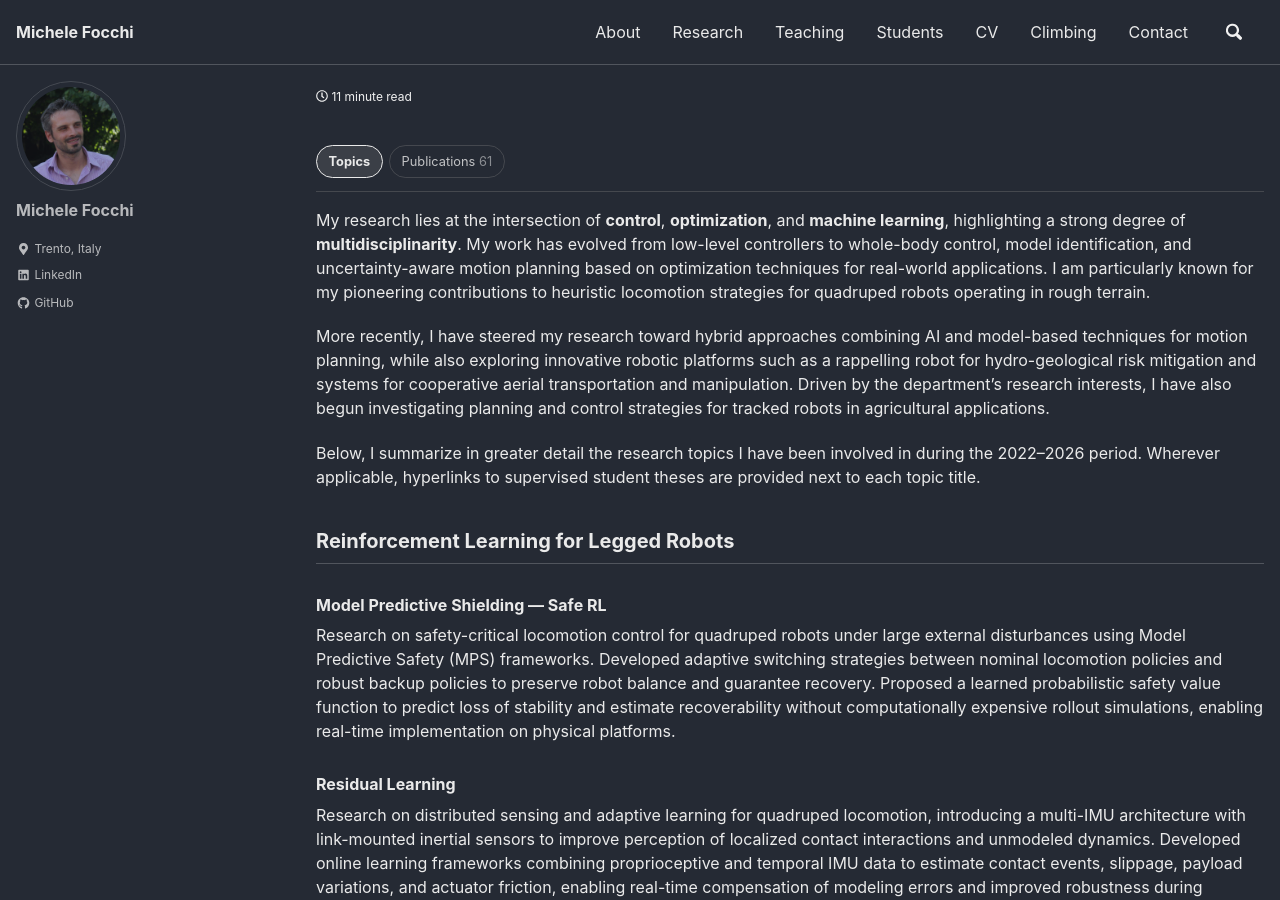
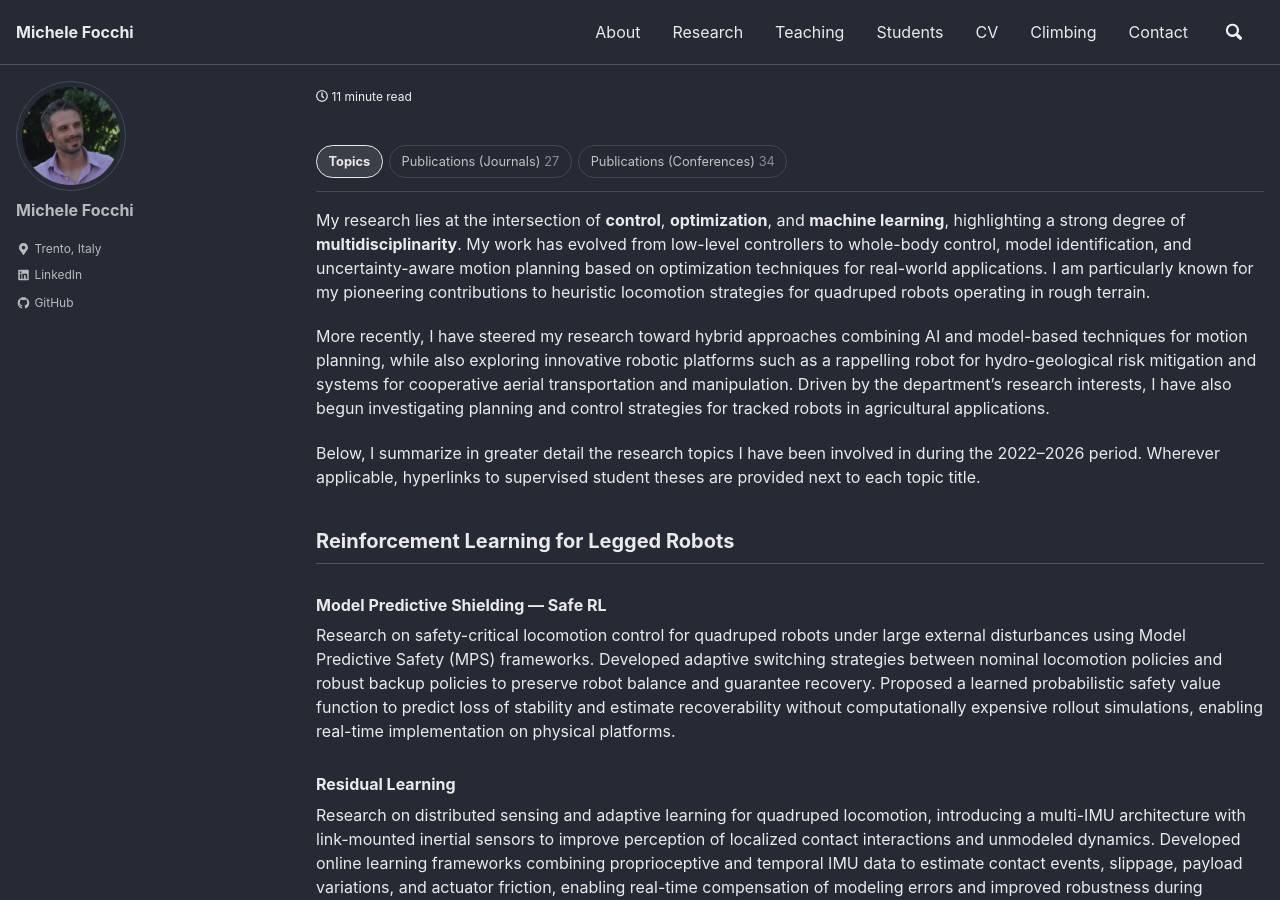
Before and after one commit to mfocchi/mfocchi.github.io, a Jekyll site: the page built from _pages/Research.md, in a window 1280 px wide and 900 px high. Built offline with Jekyll 4.4.1, drawn with Linux system fonts in a browser that asks for light colours; cached includes are drawn as plain includes; nearby versions of some CDN libraries.

Commit message:
split journals from conferences

```diff
--- a/_pages/Research.md
+++ b/_pages/Research.md
@@ -21,7 +21,7 @@
 .research-js .research-panel > h1:first-child { display: none; }
 </style>
 
-<div class="research-tabbar" id="research-tabbar" role="tablist" hidden><button type="button" role="tab" data-tab="topics" aria-selected="false">Topics</button><button type="button" role="tab" data-tab="publications" aria-selected="false">Publications<span class="n">61</span></button></div>
+<div class="research-tabbar" id="research-tabbar" role="tablist" hidden><button type="button" role="tab" data-tab="topics" aria-selected="false">Topics</button><button type="button" role="tab" data-tab="journals" aria-selected="false">Publications (Journals)<span class="n">27</span></button><button type="button" role="tab" data-tab="conferences" aria-selected="false">Publications (Conferences)<span class="n">34</span></button></div>
 
 <div class="research-panel" id="research-topics" markdown="1">
 
@@ -110,11 +110,9 @@
 
 </div>
 
-<div class="research-panel" id="research-publications" markdown="1">
+<div class="research-panel" id="research-journals" markdown="1">
 
-# Publications
-
-## Journal articles
+# Publications (Journals)
 
 ### 2025
 - **Pseudo-Kinematic Trajectory Control and Planning of Tracked Vehicles**. *Robotics and Autonomous Systems*, 2025. [PDF](https://www.sciencedirect.com/science/article/pii/S0921889025003793)
@@ -167,11 +165,15 @@
 ### 2011
 - **Design of HyQ – a Hydraulically and Electrically Actuated Quadruped Robot**. *Journal of Systems and Control Engineering*, 2011. [PDF](https://iit-dlslab.github.io/papers/semini11jsce.pdf)
 
-## Conference papers
+</div>
+
+<div class="research-panel" id="research-conferences" markdown="1">
+
+# Publications (Conferences)
 
 ### 2026
-- **Cooperative and Optimization-based Framework for Aerial Manipulation**. *17th World Congress on Computational Mechanics & 10th European Congress on Computational Methods in Applied Sciences and Engineering (WCCM-ECCOMAS)*, 2026. [PDF](https://github.com/mfocchi/mfocchi.github.io/blob/master/_data/papers/eccomas26.pdf) <!-- TODO: add link -->
-- **Bi-Level Optimization for Contact and Motion Planning in Rope-Assisted Legged Robots**. *IEEE/RSJ International Conference on Intelligent Robots and Systems (IROS)*, 2026. [PDF](https://arxiv.org/abs/2604.26910) <!-- TODO: add link -->
+- **Cooperative and Optimization-based Framework for Aerial Manipulation**. *17th World Congress on Computational Mechanics & 10th European Congress on Computational Methods in Applied Sciences and Engineering (WCCM-ECCOMAS)*, 2026. [PDF](https://github.com/mfocchi/mfocchi.github.io/blob/master/_data/papers/eccomas26.pdf)
+- **Bi-Level Optimization for Contact and Motion Planning in Rope-Assisted Legged Robots**. *IEEE/RSJ International Conference on Intelligent Robots and Systems (IROS)*, 2026. [PDF](https://arxiv.org/abs/2604.26910)
 
 ### 2024
 - **Distributed Robot Perception for Tracked Vehicles**. *Italian Conference on Robotics and Intelligent Machines (I-RIM)*, 2024. [PDF](https://iit-dlslab.github.io/papers/bussola24irim.pdf)
```
